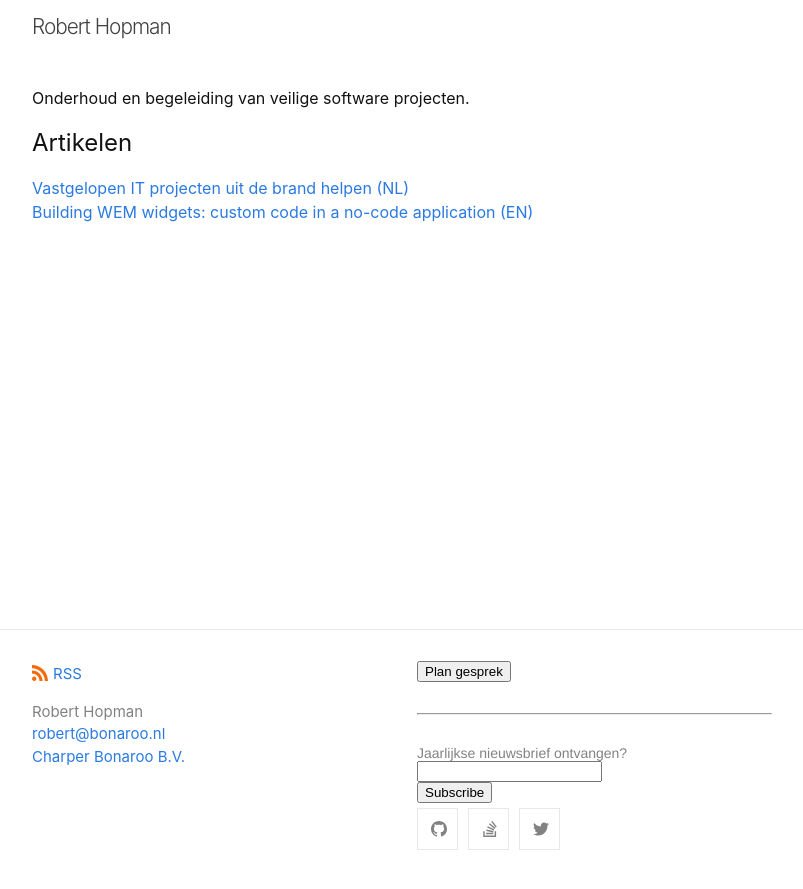
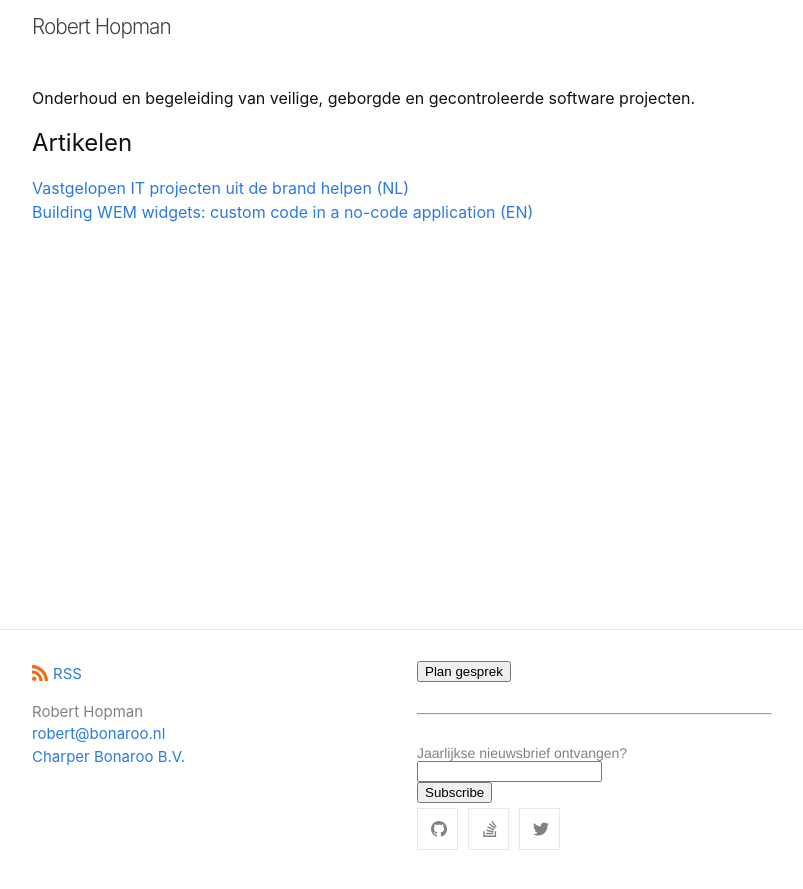
Before and after one commit to roberthopman/roberthopman.github.io, a Jekyll site: the page built from index.md, in a window 1280 px wide. Shown: the top 889 px of the page, without its empty margins (238-1041 px from the left). Built offline with Jekyll 4.4.1, drawn with Linux system fonts in a browser that asks for light colours; comment, search, counter and statistics services are not loaded.

Commit message:
Add precision

```diff
--- a/index.md
+++ b/index.md
@@ -5,7 +5,7 @@
 layout: default
 ---
 
-Onderhoud en begeleiding van veilige software projecten.
+Onderhoud en begeleiding van veilige, geborgde en gecontroleerde software projecten.
 
 ## Artikelen
 
```
Also changed, not shown: _posts/2021-05-15-wem-widgets-en.md (+1 -1 lines), _posts/2022-01-22-Vastgelopen-IT-projecten-uit-de-brand-helpen-nl.md (+1 -1 lines).
